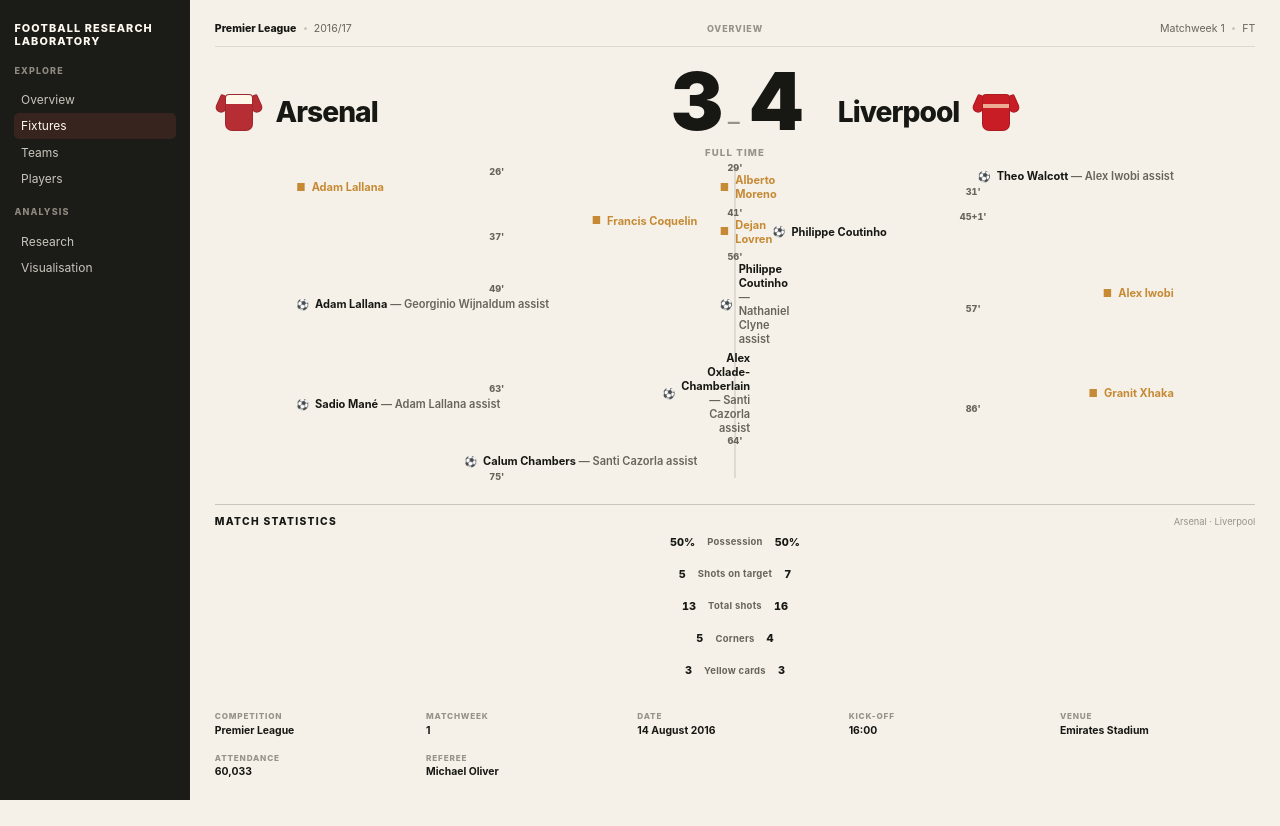
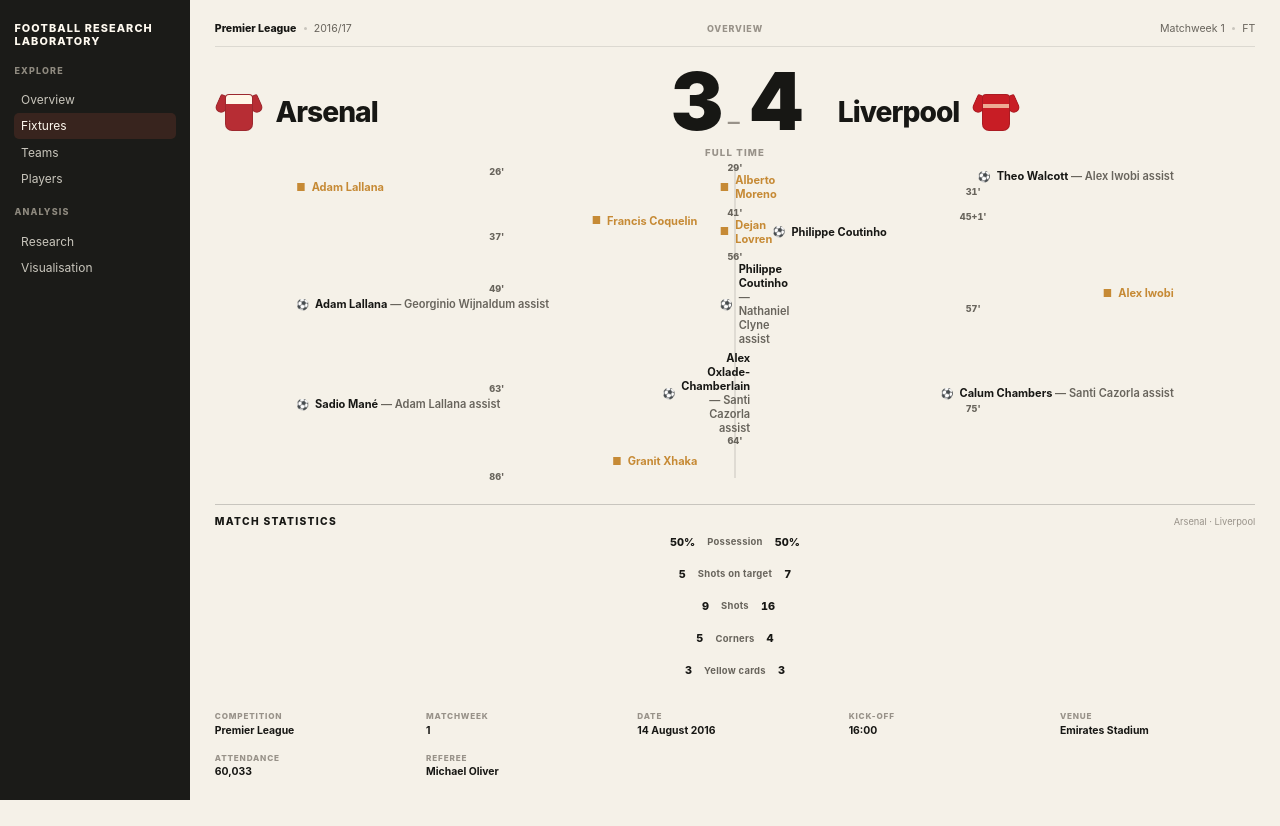
Before and after one commit to dallum96-gif/football-research-lab, a Next.js app in the folder web/: page /fixtures/1/1 in a window 1280 px wide. Built offline with nearby package versions, Linux system fonts and the light colour scheme.

Commit message:
fix: tighten fixture overview data and typing

```diff
--- a/web/src/app/fixtures/[season]/[fixtureId]/page.tsx
+++ b/web/src/app/fixtures/[season]/[fixtureId]/page.tsx
@@ -1,3 +1,4 @@
+import type { CSSProperties } from "react";
 import { AppShell } from "@/components/AppShell";
 import styles from "./FixtureOverview.module.css";
 
@@ -29,14 +30,14 @@
   { minute: "57'", side: "home", kind: "card", player: "Alex Iwobi", card: "yellow" },
   { minute: "63'", side: "away", kind: "goal", player: "Sadio Mané", assist: "Adam Lallana" },
   { minute: "64'", side: "home", kind: "goal", player: "Alex Oxlade-Chamberlain", assist: "Santi Cazorla" },
+  { minute: "75'", side: "home", kind: "goal", player: "Calum Chambers", assist: "Santi Cazorla" },
   { minute: "86'", side: "home", kind: "card", player: "Granit Xhaka", card: "yellow" },
-  { minute: "75'", side: "home", kind: "goal", player: "Calum Chambers", assist: "Santi Cazorla" },
 ];
 
-const stats = [
+const stats: [string, string, string, number, number][] = [
   ["50%", "Possession", "50%", 50, 50],
   ["5", "Shots on target", "7", 42, 58],
-  ["13", "Total shots", "16", 45, 55],
+  ["9", "Shots", "16", 36, 64],
   ["5", "Corners", "4", 56, 44],
   ["3", "Yellow cards", "3", 50, 50],
 ];
@@ -147,11 +148,11 @@
               <div className={styles.statRow} key={label}>
                 <div className={`${styles.statValue} ${styles.statHome}`}>
                   <span>{home}</span>
-                  <span className={styles.statTrack} style={{ "--home-share": `${homeShare}%` } as React.CSSProperties} />
+                  <span className={styles.statTrack} style={{ "--home-share": `${homeShare}%` } as CSSProperties} />
                 </div>
                 <div className={styles.statLabel}>{label}</div>
                 <div className={`${styles.statValue} ${styles.statAway}`}>
-                  <span className={styles.statTrack} style={{ "--away-share": `${awayShare}%` } as React.CSSProperties} />
+                  <span className={styles.statTrack} style={{ "--away-share": `${awayShare}%` } as CSSProperties} />
                   <span>{away}</span>
                 </div>
               </div>
```
